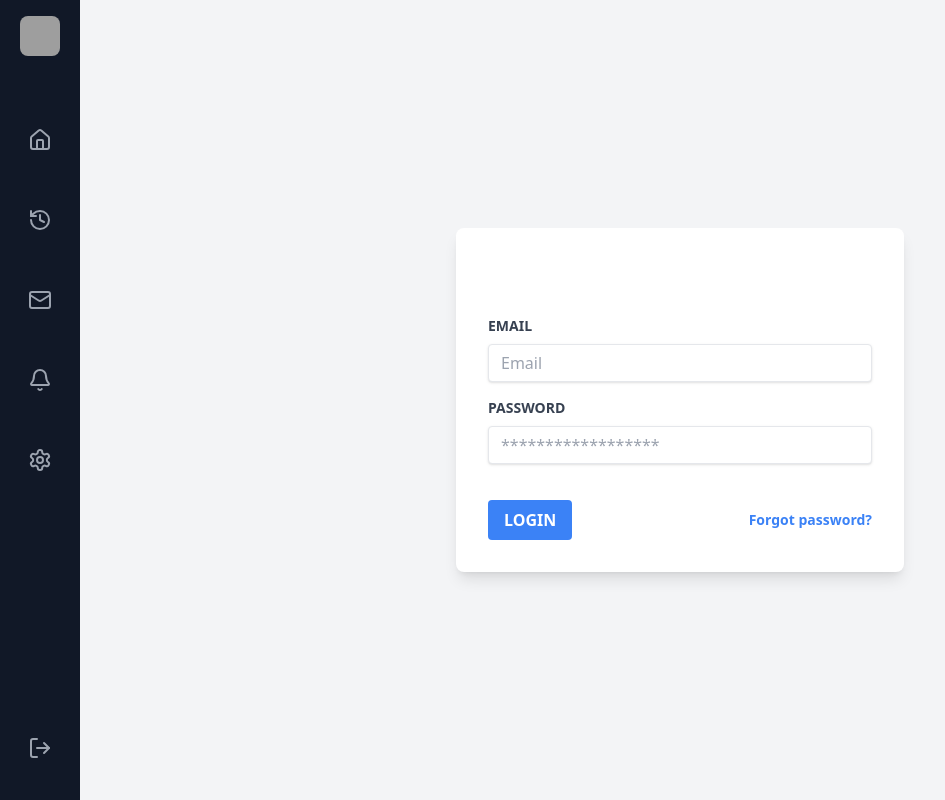
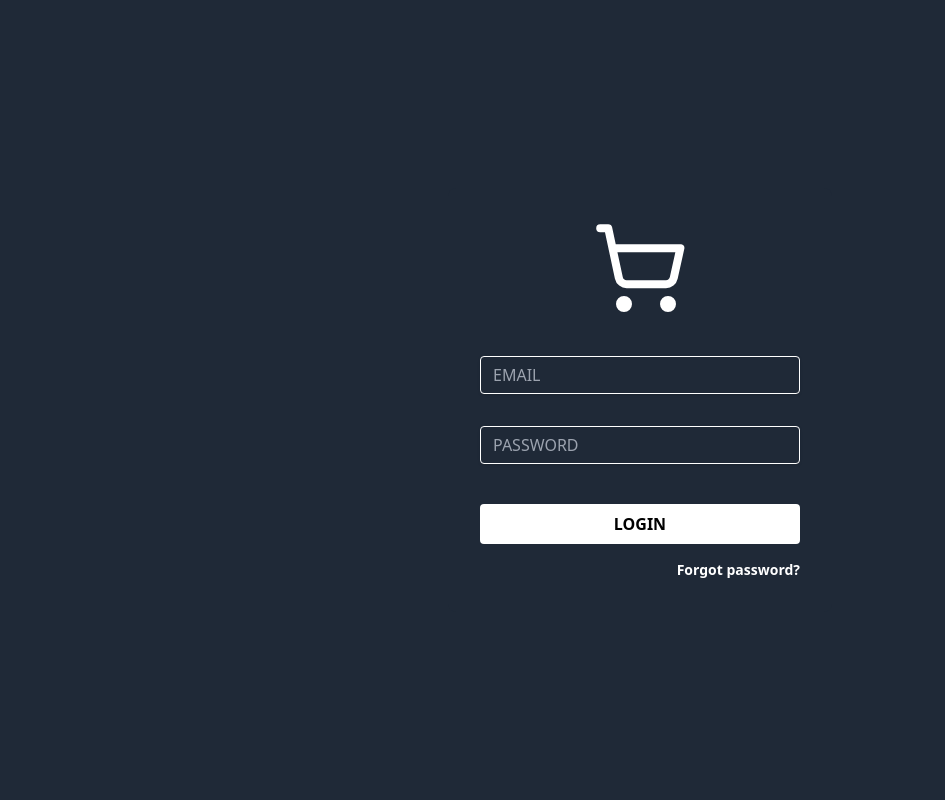
Before and after one commit to TBu105/GioRiRao_Front, a React (Vite) app: page /login in a window 1280 px wide. Shown: the whole page, without its empty margins (0-945 px from the left). Built offline with nearby package versions, Linux system fonts and the light colour scheme; grey boxes are pictures that could not be loaded.

Commit message:
Fix navbar, Edit from login

```diff
--- a/src/App.tsx
+++ b/src/App.tsx
@@ -1,4 +1,4 @@
-import { BrowserRouter, Routes, Route } from "react-router-dom"
+import { BrowserRouter, Routes, Route, useLocation } from "react-router-dom"
 import Home from "./pages/home/Home"
 import Navigation from "./features/common/Navigation"
 import LoginPage from "./pages/authentication/LoginPage"
@@ -7,19 +7,27 @@ import ProtectedRoute from "./features/authentication/components/ProtectedRoute"
 const App = () => {
   return (
     <BrowserRouter>
+      <MainContent />
+    </BrowserRouter>
+  )
+}
+
+const MainContent = () => {
+  const location = useLocation()
+  const isLoginPage = location.pathname === "/login"
+
+  return (
     <div className="min-h-screen bg-gray-950 text-white flex">
-        <Navigation />
+      {!isLoginPage && <Navigation />}
       <div className="flex-1">
         <Routes>
           <Route path="/login" element={<LoginPage />} />
-
           <Route element={<ProtectedRoute />}>
             <Route path="/" element={<Home />} />
           </Route>
         </Routes>
       </div>
     </div>
-    </BrowserRouter>
   )
 }
 
--- a/src/app/hooks.ts
+++ b/src/app/hooks.ts
@@ -1,9 +1,3 @@
-// This file serves as a central hub for re-exporting pre-typed Redux hooks.
-// These imports are restricted elsewhere to ensure consistent
-// usage of typed hooks throughout the application.
-// We disable the ESLint rule here because this is the designated place
-// for importing and re-exporting the typed versions of hooks.
-/* eslint-disable @typescript-eslint/no-restricted-imports */
 import { useDispatch, useSelector } from "react-redux"
 import type { AppDispatch, RootState } from "./store"
 
--- a/src/features/common/Navigation.tsx
+++ b/src/features/common/Navigation.tsx
@@ -1,4 +1,12 @@
-import { Home, History, Settings, Bell, Mail, LogOut } from "lucide-react"
+import {
+  Home,
+  History,
+  Settings,
+  Bell,
+  Mail,
+  LogOut,
+  ShoppingCart,
+} from "lucide-react"
 import { NavLink } from "react-router-dom"
 
 interface NavItemProps {
@@ -10,7 +18,7 @@ const NavItem = ({ to, Icon }: NavItemProps) => (
   <NavLink
     to={to}
     className={({ isActive }) =>
-      `p-4 rounded-lg ${
+      `h-12 w-12 flex items-center justify-center rounded-lg transition-colors ${
         isActive ? "bg-rose-400 text-white" : "text-gray-400 hover:bg-gray-800"
       }`
     }
@@ -20,19 +28,22 @@ const NavItem = ({ to, Icon }: NavItemProps) => (
 )
 
 const Navigation = () => (
-  <nav className="w-20 bg-gray-900 p-4 flex flex-col items-center gap-6">
+  <nav className="w-20 bg-gray-900 p-4 flex flex-col items-center gap-6 h-screen">
+    {/* Logo ShoppingCart */}
     <div className="mb-8">
-      <img
-        src="/api/placeholder/40/40"
-        alt="Logo"
-        className="w-10 h-10 rounded-lg"
-      />
+      <ShoppingCart className="w-10 h-10 text-white" />
     </div>
-    <NavItem to="/" Icon={Home} />
-    <NavItem to="/history" Icon={History} />
-    <NavItem to="/messages" Icon={Mail} />
-    <NavItem to="/notifications" Icon={Bell} />
-    <NavItem to="/settings" Icon={Settings} />
+
+    {/* Nhóm các icon điều hướng */}
+    <div className="flex flex-col gap-6 flex-grow">
+      <NavItem to="/" Icon={Home} />
+      <NavItem to="/history" Icon={History} />
+      <NavItem to="/messages" Icon={Mail} />
+      <NavItem to="/notifications" Icon={Bell} />
+      <NavItem to="/settings" Icon={Settings} />
+    </div>
+
+    {/* Đẩy LogOut xuống dưới */}
     <div className="mt-auto">
       <NavItem to="/logout" Icon={LogOut} />
     </div>
--- a/src/features/drinks/components/DrinkItem.tsx
+++ b/src/features/drinks/components/DrinkItem.tsx
@@ -11,7 +11,7 @@ const DrinkItem = ({ thumbnail, name, price, onClick }: DrinkProps) => {
   return (
     <div
       onClick={onClick}
-      className="bg-gray-900 rounded-xl p-4 flex flex-col items-center"
+      className="bg-gray-900 rounded-lg p-4 flex flex-col items-center"
     >
       {/* Image */}
       <div className="w-24 h-24 mb-3 overflow-hidden rounded-full">
--- a/src/pages/authentication/LoginPage.tsx
+++ b/src/pages/authentication/LoginPage.tsx
@@ -1,6 +1,7 @@
 import React, { useState } from "react"
 import authApi from "../../features/authentication/authApi"
 import { useNavigate } from "react-router-dom"
+import { ShoppingCart } from "lucide-react"
 
 interface IFormData {
   email: string
@@ -38,57 +39,57 @@ const LoginPage: React.FC = () => {
   }
 
   return (
-    <div className="min-h-screen flex items-center justify-center bg-gray-100">
-      <div className="bg-white p-8 rounded-lg shadow-lg w-full max-w-md">
-        <h2 className="text-2xl font-bold mb-6 text-center">Login</h2>
+    <div className="min-h-screen flex items-center justify-center bg-gray-800">
+      <div className="bg-gray-800 p-8 rounded-lg w-full max-w-sm">
+        <div className="flex justify-center mb-6">
+          <ShoppingCart className="w-24 h-24 text-white" />
+        </div>
         <form onSubmit={handleSubmit}>
-          <div className="mb-4">
+          <div className="mb-8 mt-10  ">
             <label
               className="block text-gray-700 text-sm font-bold mb-2"
               htmlFor="email"
-            >
-              EMAIL
-            </label>
+            ></label>
             <input
-              className="shadow appearance-none border rounded w-full py-2 px-3 text-gray-700 leading-tight focus:outline-none focus:shadow-outline"
+              className="shadow appearance-none border border-white rounded w-full py-2 px-3 bg-gray-800 text-white leading-tight focus:outline-none focus:ring-2 focus:ring-white"
               id="email"
               name="email"
               type="text"
-              placeholder="Email"
+              placeholder="EMAIL"
               value={formData.email}
               onChange={handleChange}
             />
           </div>
-          <div className="mb-6">
+          <div className="mb-10">
             <label
               className="block text-gray-700 text-sm font-bold mb-2"
               htmlFor="password"
-            >
-              PASSWORD
-            </label>
+            ></label>
             <input
-              className="shadow appearance-none border rounded w-full py-2 px-3 text-gray-700 mb-3 leading-tight focus:outline-none focus:shadow-outline"
+              className="shadow appearance-none border border-white rounded w-full py-2 px-3 bg-gray-800 text-white leading-tight focus:outline-none focus:ring-2 focus:ring-white"
               id="password"
               name="password"
               type="password"
-              placeholder="******************"
+              placeholder="PASSWORD"
               value={formData.password}
               onChange={handleChange}
             />
           </div>
-          <div className="flex items-center justify-between">
+          <div className="flex flex-col gap-4">
             <button
-              className="bg-blue-500 hover:bg-blue-700 text-white font-bold py-2 px-4 rounded focus:outline-none focus:shadow-outline"
+              className="w-full bg-white text-black font-bold py-2 px-4 rounded focus:outline-none focus:ring-2 focus:ring-gray-300 hover:bg-gray-200"
               type="submit"
             >
               LOGIN
             </button>
-            <a
-              className="inline-block align-baseline font-bold text-sm text-blue-500 hover:text-blue-800"
-              href="#"
-            >
-              Forgot password?
-            </a>
+            <div className="flex justify-end">
+              <a
+                className="font-bold text-sm text-white hover:text-gray-300"
+                href="#"
+              >
+                Forgot password?
+              </a>
+            </div>
           </div>
         </form>
       </div>
```
Lines whose indentation alone changed are shown as unchanged.
